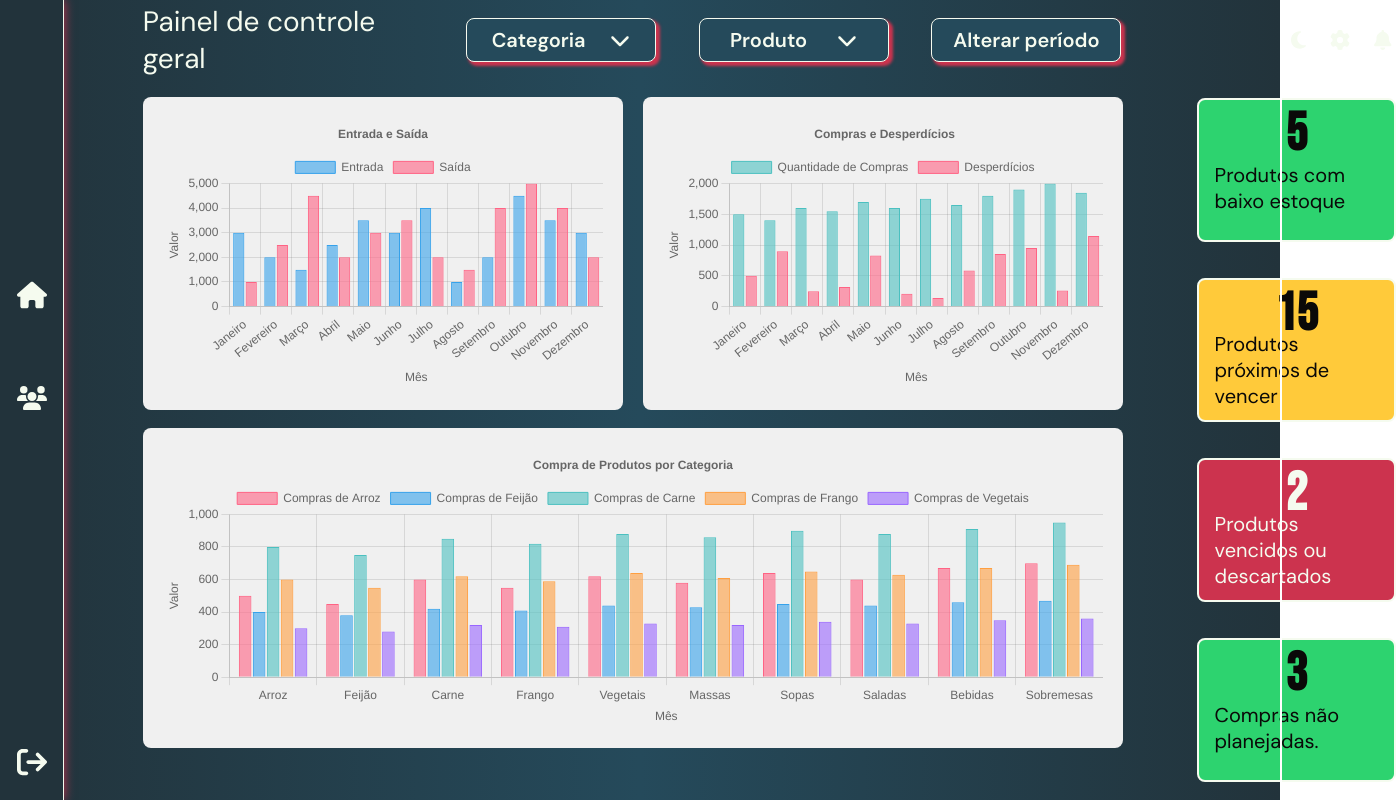
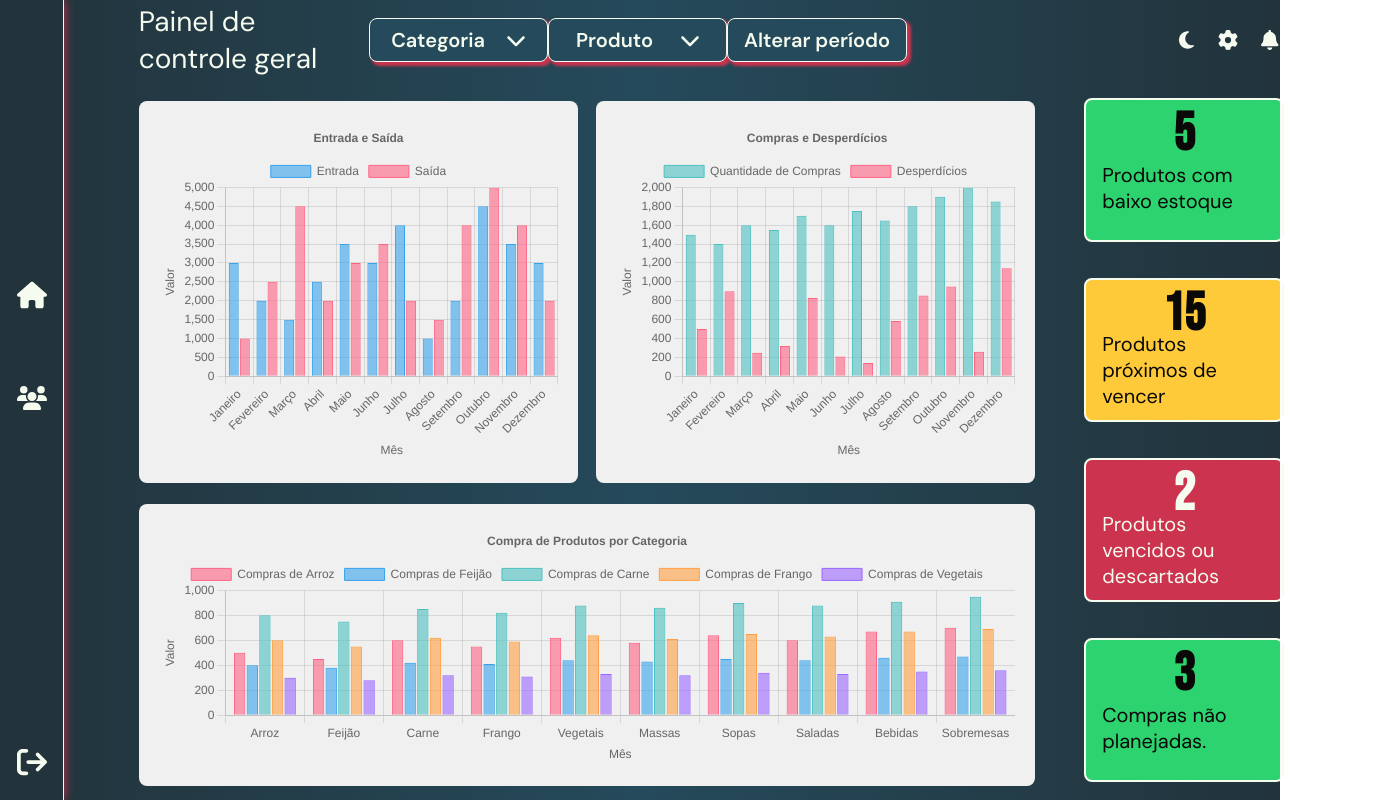
Before and after one commit to stephanyjustino/sustentare-dashboard, a React (Create React App) app: page /dashboardGeral in a window 1280 px wide. Shown: the whole page, 1396 px wide, since content can reach past the window. Built offline with nearby package versions, Linux system fonts and the light colour scheme; a web font is replaced by a local one.

Commit message:
dashgeral "Ajustada"

```diff
--- a/src/pages/DashboardGeral/DashboardGeral.jsx
+++ b/src/pages/DashboardGeral/DashboardGeral.jsx
@@ -44,8 +44,8 @@ const Dashboard = () => {
                         labels={labels_categorias}
                         datasets={datasets_categorias}
                         title="Compra de Produtos por Categoria"
-                        width="98%"
-                        height="320px"
+                        width="100%"
+                        height="40%"
                         backgroundColor="#f0f0f0"
                         margin="auto"
                         alignItems="center"
--- a/src/pages/DashboardGeral/dashboardGeral.module.css
+++ b/src/pages/DashboardGeral/dashboardGeral.module.css
@@ -17,7 +17,7 @@
     flex-direction: row;
     justify-content: space-around;
     align-items: center;
-    width: 1000px;
+    width: 60vw;
     height: 10vh;
     padding: auto;
 }
@@ -33,8 +33,8 @@
     flex-direction: row;
     justify-content: space-between;
     align-items: center;
-    width: 980px;
-    height: 55%;
+    width: 70vw;
+    height: 53vh;
 }
 
 .SideMenu{
```
